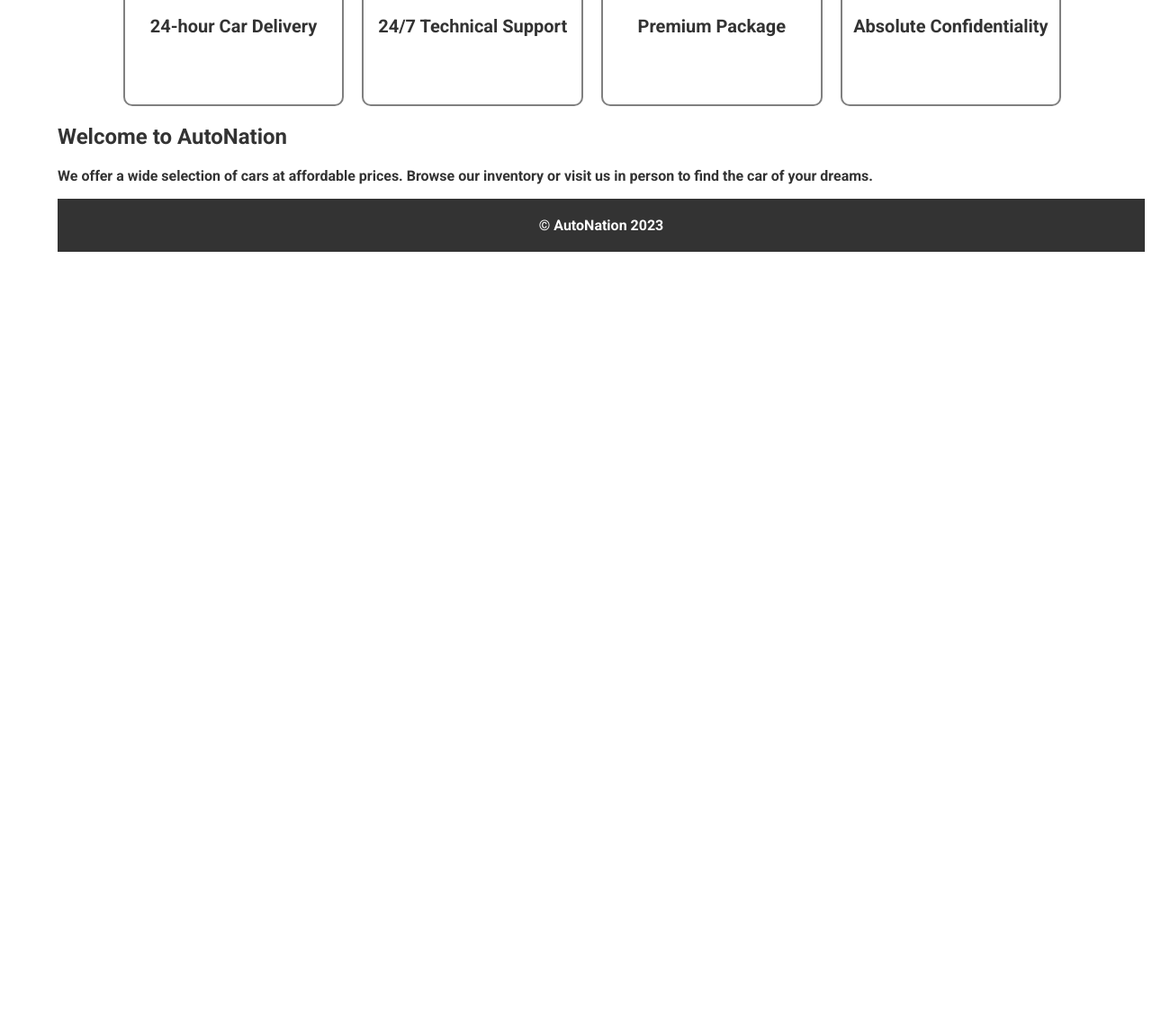
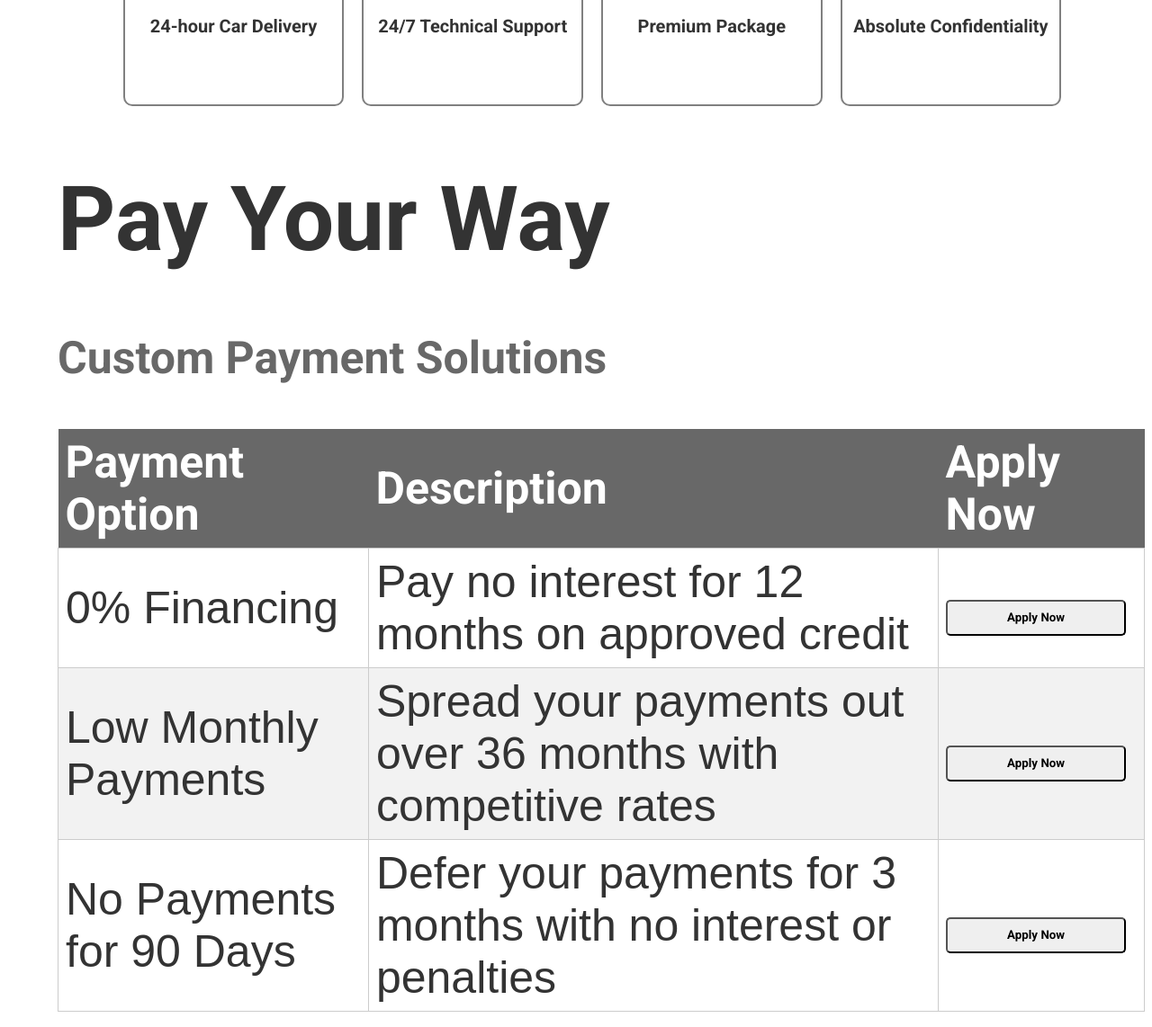
Before and after one commit to SathiraG/AutoNation, a plain HTML site: page index.html in a window 1280 px wide. Shown: the part 2436-3578 px from the top of the page at 90% size. Before the commit the page ends 2724 px from the top, so only its background shows below. Drawn offline with Linux system fonts and the light colour scheme.

Commit message:
Added Payment Option Table

```diff
--- a/index.html
+++ b/index.html
@@ -69,6 +69,39 @@
         </div>
 
 
+        <div>
+
+
+            <h1>Pay Your Way</h1>
+            <p style="color: #686868;">Custom Payment Solutions</p>
+<table>
+  <thead>
+    <tr>
+      <th>Payment Option</th>
+      <th>Description</th>
+      <th>Apply Now</th>
+    </tr>
+  </thead>
+  <tbody>
+    <tr>
+      <td data-label="Payment Option">0% Financing</td>
+      <td data-label="Description">Pay no interest for 12 months on approved credit</td>
+      <td data-label="Apply Now"><button onclick="applyNow()">Apply Now</button></td>
+    </tr>
+    <tr>
+      <td data-label="Payment Option">Low Monthly Payments</td>
+      <td data-label="Description">Spread your payments out over 36 months with competitive rates</td>
+      <td data-label="Apply Now"><button onclick="applyNow()">Apply Now</button></td>
+    </tr>
+    <tr>
+      <td data-label="Payment Option">No Payments for 90 Days</td>
+      <td data-label="Description">Defer your payments for 3 months with no interest or penalties</td>
+      <td data-label="Apply Now"><button onclick="applyNow()">Apply Now</button></td>
+    </tr>
+  </tbody>
+</table>
+
+        </div>
 
 
     </div>
--- a/script.js
+++ b/script.js
@@ -0,0 +1,3 @@
+function applyNow() {
+    alert('Thank you for applying! Please feel free to reach out to us via email or phone.');
+  }
--- a/style.css
+++ b/style.css
@@ -3,7 +3,7 @@
 @import url('https://fonts.googleapis.com/css2?family=Roboto:wght@700&display=swap');
 
 /* Use the font for headings */
-h1, h2, h3, h4, h5, h6 {
+h1, h2, h3, h4, h5, h6, th {
   font-family: 'Roboto', sans-serif;
   font-weight: bolder; /* Use the 700 weight for bold */
 }
@@ -22,6 +22,17 @@ body {
   background-size: cover;
   background: fixed;
   overflow-x: hidden;
+}
+
+button{
+  width: 200px;
+  height: 40px;
+  border-radius: 5px;
+}
+button:hover{
+  background-color: #686868;
+  color: white;
+  transition: 0.3s;
 }
 
 #hero{
@@ -98,15 +109,15 @@ nav ul {
     margin: 0;
     margin-left: 100%;
     padding: 0;
-    display: flex; /* Use flexbox to create a horizontal layout */
+    display: flex;
   }
 
   nav li {
-    margin-right: 20px; /* Add some spacing between the items */
+    margin-right: 20px;
   }
 
   nav li:last-child {
-    margin-right: 0; /* Remove the margin from the last item */
+    margin-right: 0;
   }
 
   nav a {
@@ -138,3 +149,64 @@ footer {
 footer p {
   margin: 0;
 }
+
+table {
+    width: 100%;
+    border-collapse: collapse;
+    margin: 1rem 0;
+    margin-right: 10%;
+  }
+
+  th {
+    background-color: #686868;
+    color: #fff;
+    padding: 0.5rem;
+    text-align: left;
+  }
+
+  td {
+    border: 1px solid #ccc;
+    padding: 0.5rem;
+    font-family: sans-serif;
+    font-weight: lighter; /* Use the 400 weight for normal */
+  }
+
+  tr:nth-child(even) {
+    background-color: #f2f2f2;
+  }
+
+  tr:hover {
+    background-color: #e2e2e2;
+    transition: 0.3s;
+  }
+
+  @media (max-width: 600px) {
+    table, thead, tbody, th, td, tr {
+      display: block;
+    }
+
+    th {
+      text-align: center;
+    }
+
+    th, td {
+      border: none;
+    }
+
+    tr {
+      margin: 1rem 0;
+      border-bottom: 1px solid #ccc;
+    }
+
+    tr:last-child {
+      border-bottom: none;
+    }
+
+    td:before {
+      content: attr(data-label);
+      font-weight: bold;
+      display: inline-block;
+      width: 100px;
+      margin-right: 1rem;
+    }
+  }
```
